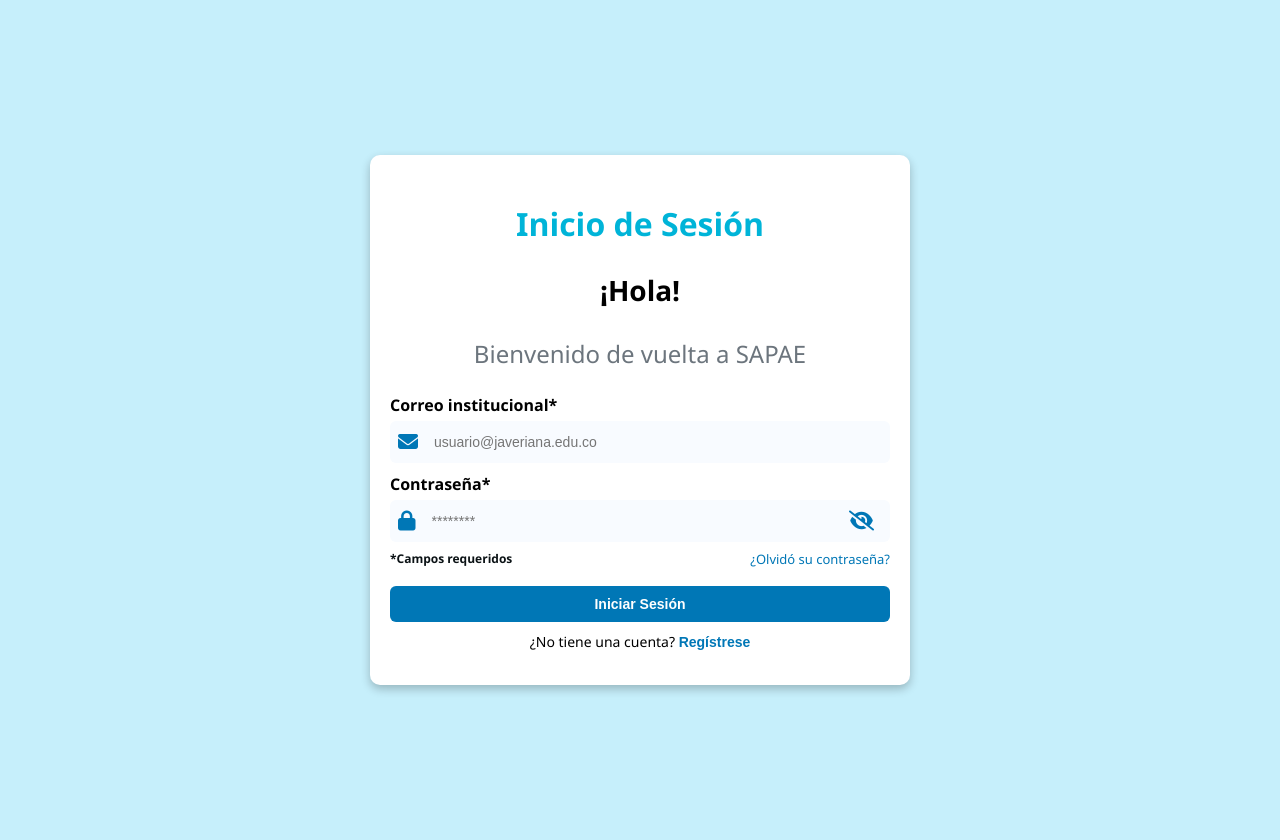
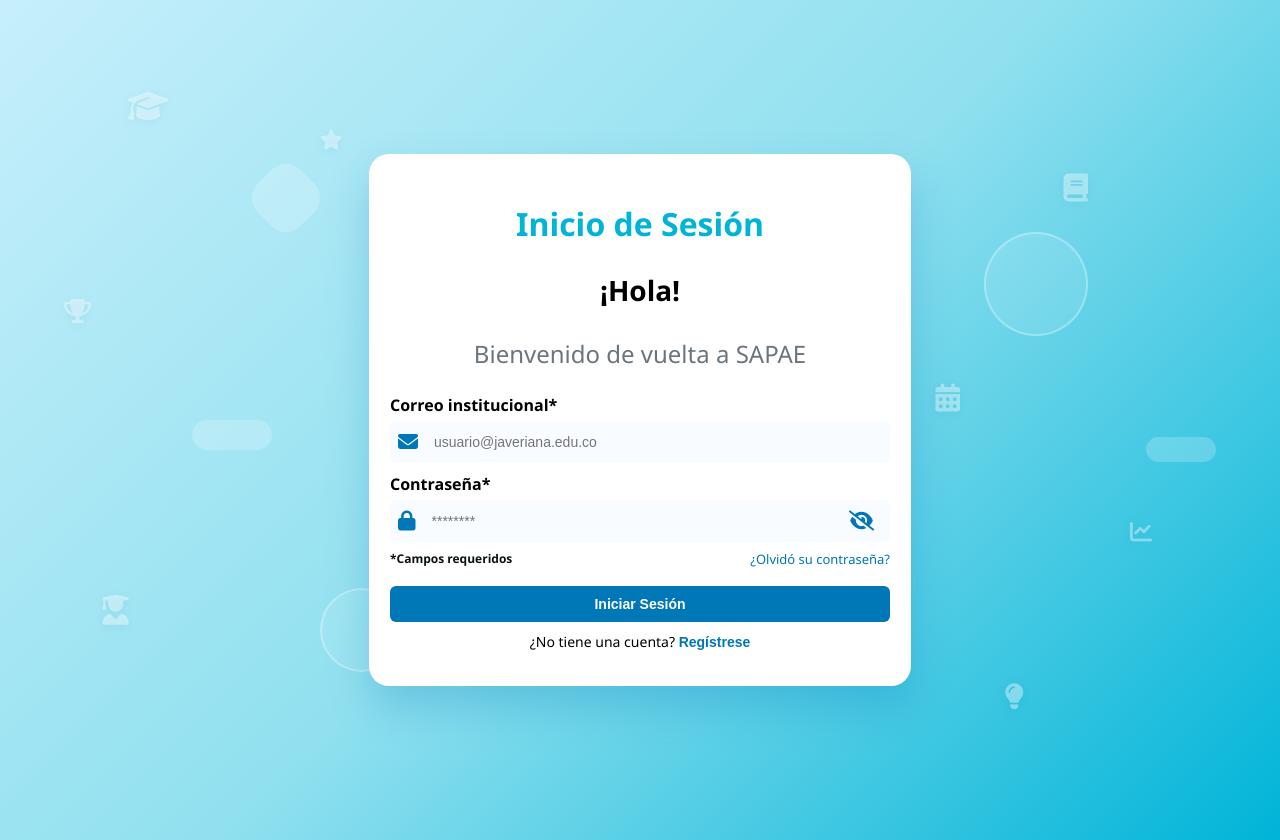
Before and after one commit to Santi-Ortiz/SAPAE-Frontend, an Angular app in the folder angularTesis/: page /login in a window 1280 px wide. Built offline with nearby package versions, Linux system fonts and the light colour scheme.

Commit message:
Mejora de fondo en registro e inicio de sesión

```diff
--- a/angularTesis/src/app/login/login.css
+++ b/angularTesis/src/app/login/login.css
@@ -4,18 +4,248 @@
   align-items: center;
   height: 100%;
   min-height: 800px;
-  background-color: #c6effb;
+  background: linear-gradient(135deg, #c6effb 0%, #90e0ef 50%, #00b4d8 100%);
   padding: 20px;
   font-family: 'Segoe UI', sans-serif;
+  position: relative;
+  overflow: hidden;
+}
+
+/* ELEMENTOS DECORATIVOS DE FONDO */
+.decorative-background {
+  position: absolute;
+  top: 0;
+  left: 0;
+  width: 100%;
+  height: 100%;
+  pointer-events: none;
+  z-index: 1;
+}
+
+.floating-icon {
+  position: absolute;
+  color: rgba(255, 255, 255, 0.4);
+  font-size: 24px;
+}
+
+.floating-icon i {
+  filter: drop-shadow(0 2px 4px rgba(0, 119, 182, 0.2));
+}
+
+.icon-1 {
+  top: 10%;
+  left: 10%;
+  font-size: 32px;
+}
+
+.icon-2 {
+  top: 20%;
+  right: 15%;
+  font-size: 28px;
+}
+
+.icon-3 {
+  bottom: 25%;
+  left: 8%;
+  font-size: 30px;
+}
+
+.icon-4 {
+  top: 15%;
+  left: 25%;
+  font-size: 20px;
+}
+
+.icon-5 {
+  bottom: 15%;
+  right: 20%;
+  font-size: 26px;
+}
+
+.icon-6 {
+  top: 35%;
+  left: 5%;
+  font-size: 24px;
+}
+
+.icon-7 {
+  bottom: 35%;
+  right: 10%;
+  font-size: 22px;
+}
+
+.icon-8 {
+  top: 45%;
+  right: 25%;
+  font-size: 28px;
+}
+
+.geometric-shape {
+  position: absolute;
+  background: rgba(255, 255, 255, 0.2);
+  border-radius: 20px;
+}
+
+.shape-1 {
+  top: 20%;
+  left: 20%;
+  width: 60px;
+  height: 60px;
+  transform: rotate(45deg);
+}
+
+.shape-2 {
+  bottom: 30%;
+  right: 30%;
+  width: 40px;
+  height: 40px;
+  border-radius: 50%;
+}
+
+.shape-3 {
+  top: 50%;
+  left: 15%;
+  width: 80px;
+  height: 30px;
+  border-radius: 15px;
+}
+
+.shape-4 {
+  bottom: 20%;
+  left: 30%;
+  width: 50px;
+  height: 50px;
+  clip-path: polygon(50% 0%, 0% 100%, 100% 100%);
+}
+
+.shape-5 {
+  top: 30%;
+  right: 35%;
+  width: 35px;
+  height: 35px;
+  border-radius: 50%;
+  background: rgba(0, 119, 182, 0.2);
+}
+
+.shape-6 {
+  bottom: 45%;
+  right: 5%;
+  width: 70px;
+  height: 25px;
+  border-radius: 50px;
+}
+
+.floating-circle {
+  position: absolute;
+  border: 2px solid rgba(255, 255, 255, 0.3);
+  border-radius: 50%;
+  background: rgba(255, 255, 255, 0.1);
+}
+
+.circle-1 {
+  top: 25%;
+  right: 40%;
+  width: 120px;
+  height: 120px;
+}
+
+.circle-2 {
+  bottom: 20%;
+  left: 25%;
+  width: 80px;
+  height: 80px;
+}
+
+.circle-3 {
+  top: 60%;
+  left: 35%;
+  width: 60px;
+  height: 60px;
+}
+
+.circle-4 {
+  bottom: 60%;
+  right: 15%;
+  width: 100px;
+  height: 100px;
+}
+
+@keyframes floatIcon {
+
+  0%,
+  100% {
+    transform: translateY(0px) rotate(0deg);
+    opacity: 0.4;
+  }
+
+  25% {
+    transform: translateY(-15px) rotate(5deg);
+    opacity: 0.7;
+  }
+
+  50% {
+    transform: translateY(-25px) rotate(-3deg);
+    opacity: 0.9;
+  }
+
+  75% {
+    transform: translateY(-10px) rotate(7deg);
+    opacity: 0.6;
+  }
+}
+
+@keyframes rotateShape {
+  0% {
+    transform: rotate(0deg) scale(1);
+    opacity: 0.3;
+  }
+
+  25% {
+    transform: rotate(90deg) scale(1.1);
+    opacity: 0.5;
+  }
+
+  50% {
+    transform: rotate(180deg) scale(1.2);
+    opacity: 0.7;
+  }
+
+  75% {
+    transform: rotate(270deg) scale(1.1);
+    opacity: 0.5;
+  }
+
+  100% {
+    transform: rotate(360deg) scale(1);
+    opacity: 0.3;
+  }
+}
+
+@keyframes pulseCircle {
+
+  0%,
+  100% {
+    transform: scale(1);
+    opacity: 0.2;
+  }
+
+  50% {
+    transform: scale(1.1);
+    opacity: 0.4;
+  }
 }
 
 .tarjeta-autenticacion {
   background: white;
   padding: 20px;
-  border-radius: 10px;
+  border-radius: 20px;
   width: 500px;
-  box-shadow: 0 4px 10px rgba(0, 0, 0, 0.239);
+  box-shadow: 0 20px 40px rgba(0, 119, 182, 0.25);
   text-align: center;
+  position: relative;
+  z-index: 10;
+  border: 1px solid rgba(255, 255, 255, 0.3);
+  backdrop-filter: blur(10px);
 }
 
 .titulo {
@@ -163,3 +393,81 @@ input {
   color: #0077b6;
   font-weight: bold;
 }
+
+/* RESPONSIVE DESIGN */
+@media (max-width: 768px) {
+  .contenedor-autenticacion {
+    min-height: 100vh;
+    padding: 15px;
+  }
+
+  .tarjeta-autenticacion {
+    width: 100%;
+    max-width: 400px;
+    padding: 15px;
+  }
+
+  /* Reducir tamaño de elementos decorativos en móviles */
+  .floating-icon {
+    font-size: 18px;
+  }
+
+  .icon-1,
+  .icon-2,
+  .icon-3 {
+    font-size: 22px;
+  }
+
+  .geometric-shape {
+    transform: scale(0.7);
+  }
+
+  .floating-circle {
+    transform: scale(0.6);
+  }
+
+  .titulo {
+    font-size: 28px;
+  }
+
+  .subtitulo {
+    font-size: 24px;
+  }
+
+  .mensaje-bienvenida {
+    font-size: 20px;
+  }
+}
+
+@media (max-width: 480px) {
+  .tarjeta-autenticacion {
+    max-width: 350px;
+    padding: 12px;
+  }
+
+  /* Ocultar algunos elementos decorativos en pantallas muy pequeñas */
+  .icon-4,
+  .icon-6,
+  .icon-7,
+  .icon-8,
+  .shape-3,
+  .shape-4,
+  .shape-5,
+  .shape-6,
+  .circle-3,
+  .circle-4 {
+    display: none;
+  }
+
+  .titulo {
+    font-size: 24px;
+  }
+
+  .subtitulo {
+    font-size: 20px;
+  }
+
+  .mensaje-bienvenida {
+    font-size: 18px;
+  }
+}
--- a/angularTesis/src/app/login/login.html
+++ b/angularTesis/src/app/login/login.html
@@ -1,4 +1,28 @@
 <div class="contenedor-autenticacion">
+  <!-- Elementos decorativos de fondo -->
+  <div class="decorative-background">
+    <div class="floating-icon icon-1"><i class="fa-solid fa-graduation-cap"></i></div>
+    <div class="floating-icon icon-2"><i class="fa-solid fa-book"></i></div>
+    <div class="floating-icon icon-3"><i class="fa-solid fa-user-graduate"></i></div>
+    <div class="floating-icon icon-4"><i class="fa-solid fa-star"></i></div>
+    <div class="floating-icon icon-5"><i class="fa-solid fa-lightbulb"></i></div>
+    <div class="floating-icon icon-6"><i class="fa-solid fa-trophy"></i></div>
+    <div class="floating-icon icon-7"><i class="fa-solid fa-chart-line"></i></div>
+    <div class="floating-icon icon-8"><i class="fa-solid fa-calendar-days"></i></div>
+
+    <div class="geometric-shape shape-1"></div>
+    <div class="geometric-shape shape-2"></div>
+    <div class="geometric-shape shape-3"></div>
+    <div class="geometric-shape shape-4"></div>
+    <div class="geometric-shape shape-5"></div>
+    <div class="geometric-shape shape-6"></div>
+
+    <div class="floating-circle circle-1"></div>
+    <div class="floating-circle circle-2"></div>
+    <div class="floating-circle circle-3"></div>
+    <div class="floating-circle circle-4"></div>
+  </div>
+
   <div class="tarjeta-autenticacion">
     <h2 class="titulo">Inicio de Sesión</h2>
     <h3 class="subtitulo">¡Hola!</h3>
@@ -9,14 +33,8 @@
         <label for="correo">Correo institucional*</label>
         <div class="grupo-input">
           <i class="fa-solid fa-envelope icono"></i>
-            <input
-              type="email"
-              id="correo"
-              name="correo"
-              [(ngModel)]="correo"
-              (input)="validarCorreo()"
-              placeholder="usuario@javeriana.edu.co"
-            />
+          <input type="email" id="correo" name="correo" [(ngModel)]="correo" (input)="validarCorreo()"
+            placeholder="usuario@javeriana.edu.co" />
         </div>
         <small *ngIf="mensajeCorreo" class="mensaje-error">{{ mensajeCorreo }}</small>
       </div>
@@ -25,20 +43,10 @@
         <label for="clave">Contraseña*</label>
         <div class="grupo-input">
           <i class="fa-solid fa-lock icono"></i>
-            <input
-              [type]="mostrarLaContrasena ? 'text' : 'password'"
-              id="clave"
-              name="clave"
-              [(ngModel)]="clave"
-              (input)="validarClave()"
-              placeholder="********"
-            />
-            <i
-              class="fa-solid icono icono-ojo"
-              [ngClass]="mostrarLaContrasena ? 'fa-eye' : 'fa-eye-slash'"
-              (click)="mostrarContrasena()"
-              title="Mostrar/Ocultar contraseña"
-            ></i>
+          <input [type]="mostrarLaContrasena ? 'text' : 'password'" id="clave" name="clave" [(ngModel)]="clave"
+            (input)="validarClave()" placeholder="********" />
+          <i class="fa-solid icono icono-ojo" [ngClass]="mostrarLaContrasena ? 'fa-eye' : 'fa-eye-slash'"
+            (click)="mostrarContrasena()" title="Mostrar/Ocultar contraseña"></i>
         </div>
         <small *ngIf="mensajeClave" class="mensaje-error">{{ mensajeClave }}</small>
       </div>
@@ -54,11 +62,7 @@
 
       <p class="cambio-autenticacion">
         ¿No tiene una cuenta?
-          <button
-            type="button"
-            class="boton-secundario-link"
-            (click)="irARegistro()"
-          >
+        <button type="button" class="boton-secundario-link" (click)="irARegistro()">
           Regístrese
         </button>
       </p>
--- a/angularTesis/src/app/registro/registro.css
+++ b/angularTesis/src/app/registro/registro.css
@@ -4,18 +4,182 @@
   align-items: center;
   height: 100%;
   min-height: 800px;
-  background-color: #c6effb;
+  background: linear-gradient(135deg, #c6effb 0%, #90e0ef 50%, #00b4d8 100%);
   padding: 20px;
   font-family: 'Segoe UI', sans-serif;
+  position: relative;
+  overflow: hidden;
+}
+
+.decorative-background {
+  position: absolute;
+  top: 0;
+  left: 0;
+  width: 100%;
+  height: 100%;
+  pointer-events: none;
+  z-index: 1;
+}
+
+.floating-icon {
+  position: absolute;
+  color: rgba(255, 255, 255, 0.4);
+  font-size: 24px;
+}
+
+.floating-icon i {
+  filter: drop-shadow(0 2px 4px rgba(0, 119, 182, 0.2));
+}
+
+.icon-1 {
+  top: 10%;
+  left: 10%;
+  font-size: 32px;
+}
+
+.icon-2 {
+  top: 20%;
+  right: 15%;
+  font-size: 28px;
+}
+
+.icon-3 {
+  bottom: 25%;
+  left: 8%;
+  font-size: 30px;
+}
+
+.icon-4 {
+  top: 15%;
+  left: 25%;
+  font-size: 20px;
+}
+
+.icon-5 {
+  bottom: 15%;
+  right: 20%;
+  font-size: 26px;
+}
+
+.icon-6 {
+  top: 35%;
+  left: 5%;
+  font-size: 24px;
+}
+
+.icon-7 {
+  bottom: 35%;
+  right: 10%;
+  font-size: 22px;
+}
+
+.icon-8 {
+  top: 45%;
+  right: 25%;
+  font-size: 28px;
+}
+
+.geometric-shape {
+  position: absolute;
+  background: rgba(255, 255, 255, 0.2);
+  border-radius: 20px;
+}
+
+.shape-1 {
+  top: 20%;
+  left: 20%;
+  width: 60px;
+  height: 60px;
+  transform: rotate(45deg);
+}
+
+.shape-2 {
+  bottom: 30%;
+  right: 30%;
+  width: 40px;
+  height: 40px;
+  border-radius: 50%;
+}
+
+.shape-3 {
+  top: 50%;
+  left: 15%;
+  width: 80px;
+  height: 30px;
+  border-radius: 15px;
+}
+
+.shape-4 {
+  bottom: 20%;
+  left: 30%;
+  width: 50px;
+  height: 50px;
+  clip-path: polygon(50% 0%, 0% 100%, 100% 100%);
+}
+
+.shape-5 {
+  top: 30%;
+  right: 35%;
+  width: 35px;
+  height: 35px;
+  border-radius: 50%;
+  background: rgba(0, 119, 182, 0.2);
+}
+
+.shape-6 {
+  bottom: 45%;
+  right: 5%;
+  width: 70px;
+  height: 25px;
+  border-radius: 50px;
+}
+
+.floating-circle {
+  position: absolute;
+  border: 2px solid rgba(255, 255, 255, 0.3);
+  border-radius: 50%;
+  background: rgba(255, 255, 255, 0.1);
+}
+
+.circle-1 {
+  top: 25%;
+  right: 40%;
+  width: 120px;
+  height: 120px;
+}
+
+.circle-2 {
+  bottom: 20%;
+  left: 25%;
+  width: 80px;
+  height: 80px;
+}
+
+.circle-3 {
+  top: 60%;
+  left: 35%;
+  width: 60px;
+  height: 60px;
+}
+
+.circle-4 {
+  bottom: 60%;
+  right: 15%;
+  width: 100px;
+  height: 100px;
 }
 
 .tarjeta-autenticacion {
   background: white;
   padding: 32px;
-  border-radius: 10px;
+  border-radius: 20px;
   width: 500px;
-  box-shadow: 0 4px 10px rgba(0, 0, 0, 0.1);
+  box-shadow: 0 20px 40px rgba(0, 119, 182, 0.25);
   text-align: center;
+  position: relative;
+  z-index: 10;
+  border: 1px solid rgba(255, 255, 255, 0.3);
+  backdrop-filter: blur(10px);
 }
 
 .titulo {
@@ -141,3 +305,73 @@ input {
   color: #0077b6;
   font-weight: bold;
 }
+
+/* RESPONSIVE DESIGN */
+@media (max-width: 768px) {
+  .contenedor-autenticacion {
+    min-height: 100vh;
+    padding: 15px;
+  }
+
+  .tarjeta-autenticacion {
+    width: 100%;
+    max-width: 400px;
+    padding: 20px;
+  }
+
+  /* Reducir tamaño de elementos decorativos en móviles */
+  .floating-icon {
+    font-size: 18px;
+  }
+
+  .icon-1,
+  .icon-2,
+  .icon-3 {
+    font-size: 22px;
+  }
+
+  .geometric-shape {
+    transform: scale(0.7);
+  }
+
+  .floating-circle {
+    transform: scale(0.6);
+  }
+
+  .titulo {
+    font-size: 28px;
+  }
+}
+
+@media (max-width: 480px) {
+  .tarjeta-autenticacion {
+    max-width: 350px;
+    padding: 15px;
+  }
+
+  /* Ocultar algunos elementos decorativos en pantallas muy pequeñas */
+  .icon-4,
+  .icon-6,
+  .icon-7,
+  .icon-8,
+  .shape-3,
+  .shape-4,
+  .shape-5,
+  .shape-6,
+  .circle-3,
+  .circle-4 {
+    display: none;
+  }
+
+  .titulo {
+    font-size: 24px;
+  }
+
+  label {
+    font-size: 14px;
+  }
+
+  input {
+    font-size: 13px;
+  }
+}
```
Also changed, not shown: angularTesis/src/app/registro/registro.html (+44 -75 lines), angularTesis/src/assets/images/recordatorio.png (added). Lines whose indentation alone changed are shown as unchanged.
